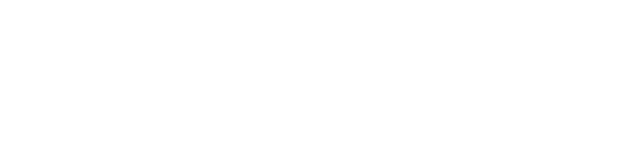
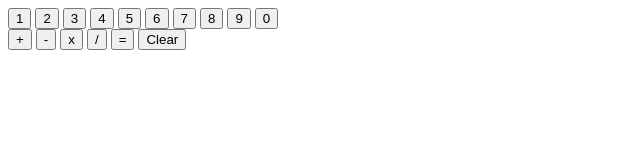
Before and after one commit to felpoio/Calculadora, a plain HTML site: page index.html in a window 1280 px wide. Shown: the whole page, without its empty margins (0-640 px from the left). Drawn offline with Linux system fonts and the light colour scheme.

Commit message:
basic calculator structure

```diff
--- a/index.html
+++ b/index.html
@@ -7,6 +7,30 @@
     <link rel="stylesheet" href="styles.css">
 </head>
 <body>
-
+    <div id="container">
+        <div id="display"></div>
+        <div id="buttons">
+            <div id="numbers">
+                <button>1</button>
+                <button>2</button>
+                <button>3</button>
+                <button>4</button>
+                <button>5</button>
+                <button>6</button>
+                <button>7</button>
+                <button>8</button>
+                <button>9</button>
+                <button>0</button>
+            </div>
+            <div id="operador">
+                <button>+</button>
+                <button>-</button>
+                <button>x</button>
+                <button>/</button>
+                <button>=</button>
+                <button>Clear</button>
+            </div>
+        </div>
+    </div>
 </body>
 </html>
```
